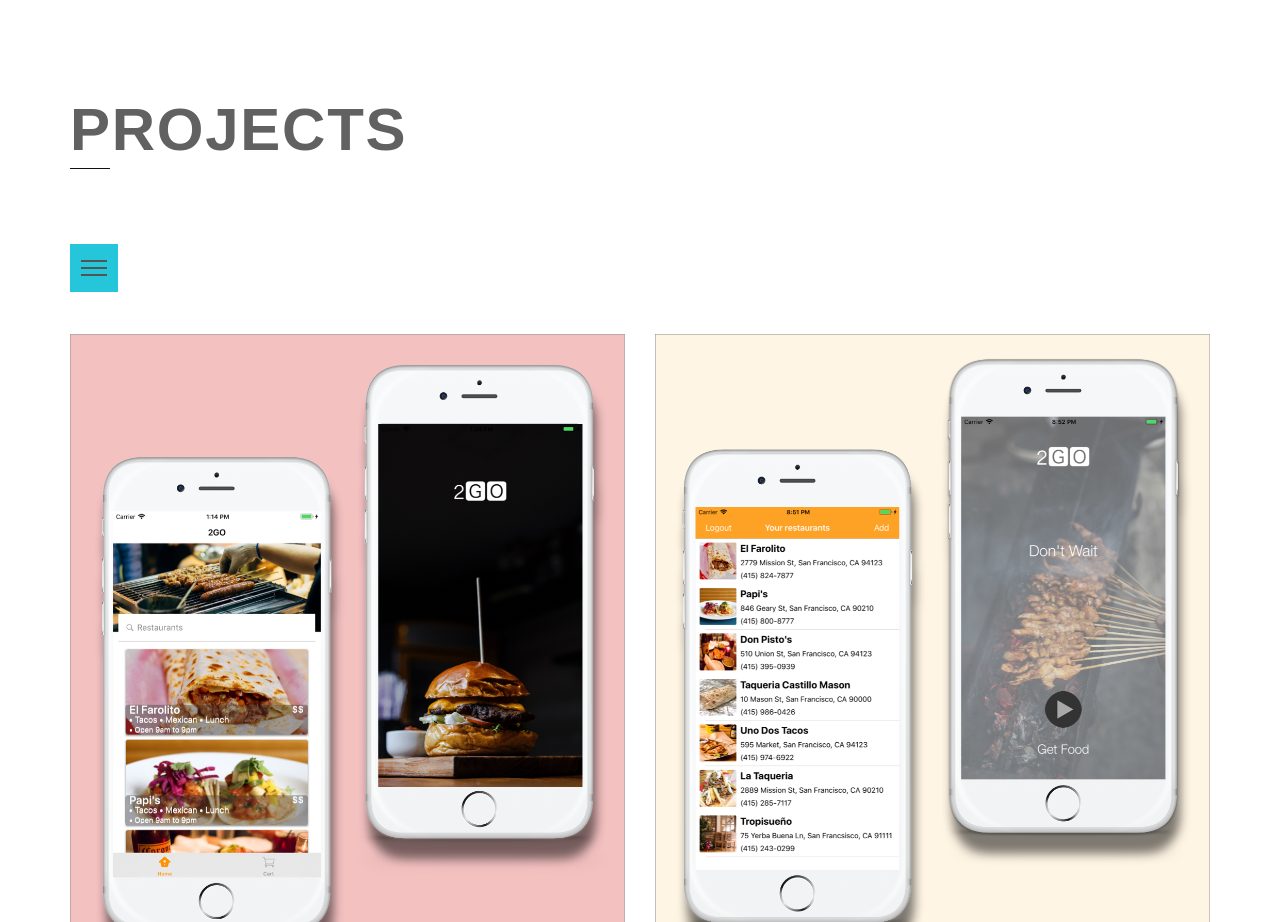
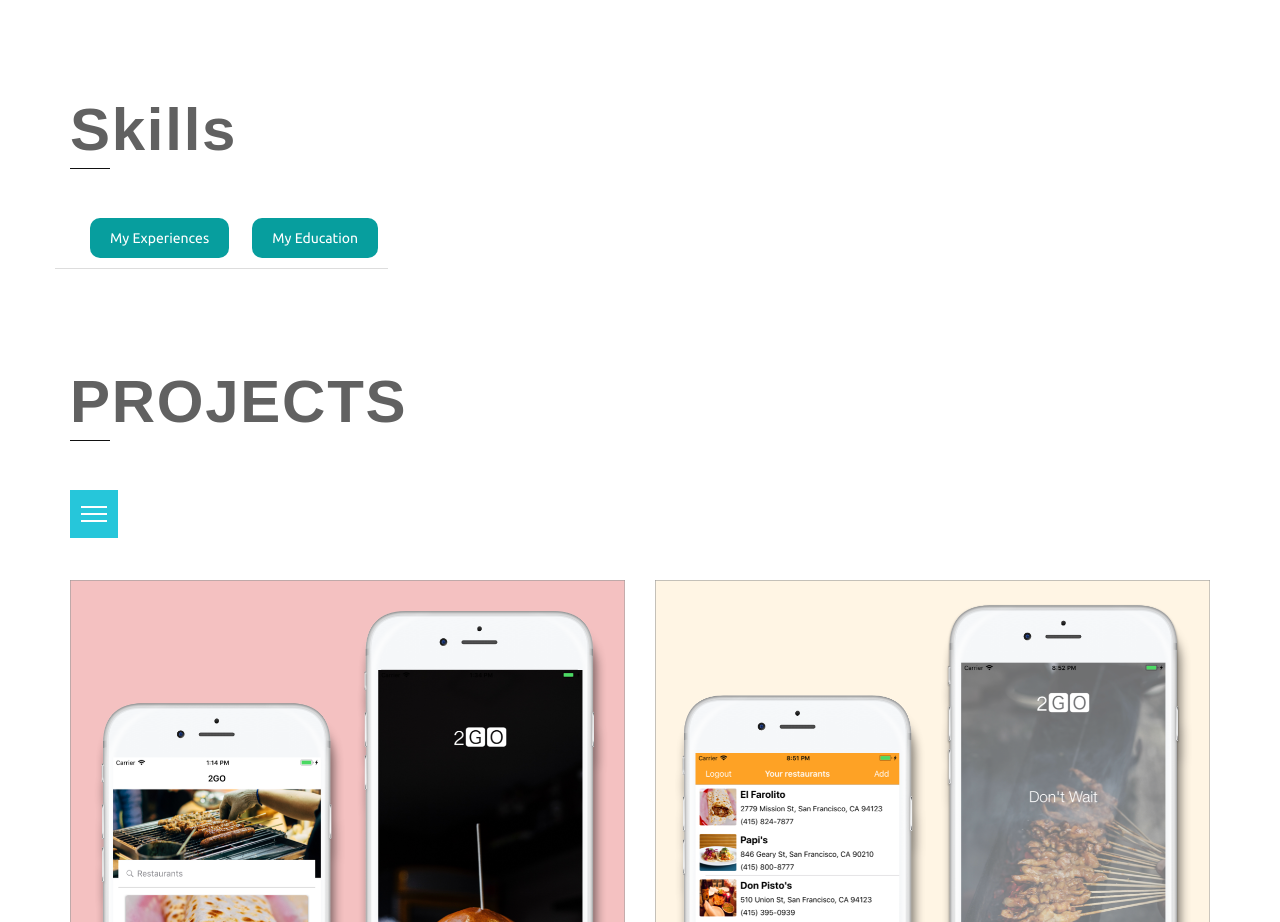
Before and after one commit to patkhai/Personal-Portfolio, a plain HTML site: page index.html in a window 1280 px wide. Shown: the part 1427-2349 px from the top of the page. Drawn offline with Linux system fonts and the light colour scheme; a web font is replaced by a local one.

Commit message:
name hcanges

```diff
--- a/css/main.css
+++ b/css/main.css
@@ -1100,6 +1100,26 @@ span.border-text {
     transition-timing-function: cubic-bezier(0.7, 0, 0.3, 1);
 }
 /* Menu Button */
+.button {
+    background-color: rgb(7, 158, 158);
+    border: none;
+    color: rgb(255, 255, 255);
+    padding: 10px 20px;
+    text-align: center;
+    text-decoration: none;
+    display: inline-block;
+    margin: 0px 10px ;
+    cursor: pointer;
+    border-radius: 10px;
+
+
+}
+.button:hover {
+    background-color: #0c0c0c;
+}
+
+
+
 .menu-button {
     position: fixed;
     right: 15px;
@@ -1843,7 +1863,7 @@ ul.client-thumb-2 li a img:hover{
     right: 0;
     margin: auto;
     height: 2px;
-    background-color: #545454;
+    background-color: #ffffff;
     transition: all 300ms cubic-bezier(0.215, 0.61, 0.355, 1);
     -webkit-transform: translate3d(0, 0, 0);
     transform: translate3d(0, 0, 0);
--- a/index.html
+++ b/index.html
@@ -137,9 +137,9 @@
                 <div class="cd-intro">
                     <div class="cd-headline clip">
                         <span class="cd-words-wrapper">
-                            <b class="is-visible">IOS Developer.</b>
-                            <b>UX/UI Designer.</b>
-                            <b>From San Francisco.</b>
+                            <b class="is-visible">IOS Developer</b>
+                            <b>UX/UI Designer</b>
+                            <b>From San Francisco</b>
                         </span>
                     </div>
                 </div>
@@ -182,12 +182,34 @@
             </div>
         </div>
     </div>
+    <!-- skills -->
+    <div class="container margin-top" id="skils">
+            <div class="main-title">
+                <h1>Skills</h1>
+                <hr>
+            </div>
+            <div align = "center">
+                <div class = "row">
+                        <div class="services-home-page">
+                                <div class=" wow fadeInUp" data-wow-duration="0.2s" data-wow-delay="0.2s">
+                                    <div class=" nav-tabs">
+                                            <ul class="nav-item">
+                                                      <a id="home-tab" class=" button nav-link active" data-toggle="tab" href="#experience" >My Experiences</a>
+                                                        <a  id="profile-tab" class="button"  href="#education" >My Education</a>
+                                                    </ul>
+
+                                            </div>
+
+                        </div>
+                    </div>
+               </div>
+            </div>
+        </div>
 
     <div class="container margin-top" id="portfolio">
         <div class="main-title">
             <h1>PROJECTS</h1>
             <hr>
-            <h6></h6>
         </div>
         <div class="portfolio-wrapper">
             <button class="nav">
```
